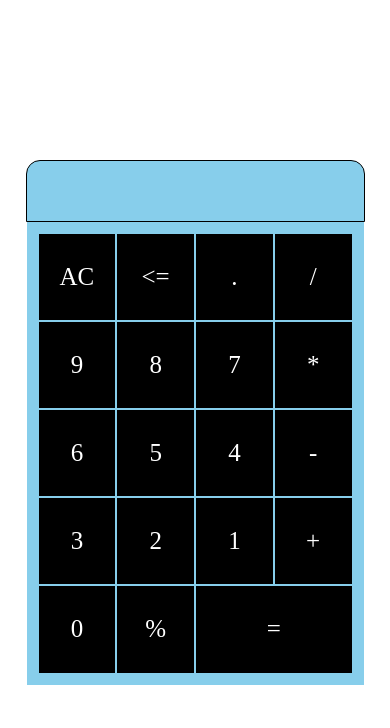
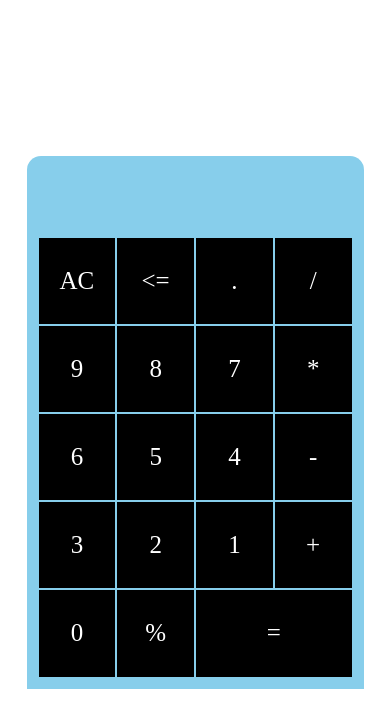
Before and after one commit to Uberdanalmeida/projeto-calculadora, a plain HTML site: page index.html in a window 390 px wide. Drawn offline with Linux system fonts and the light colour scheme.

Commit message:
Excluindo código desnecessario.

```diff
--- a/style.css
+++ b/style.css
@@ -75,15 +75,10 @@ td {
 
     #res {
         padding-bottom: 10px;
-        box-shadow: 0 0 2 black;
-        height: 40px;
+        height: 50px;
         background-color: skyblue;
         padding-top: 10px;
         border-radius: 14px 14px 0 0;
         color: black;
     }
-
-    #res {
-        border: 1px solid black;
-    }
 }
```
